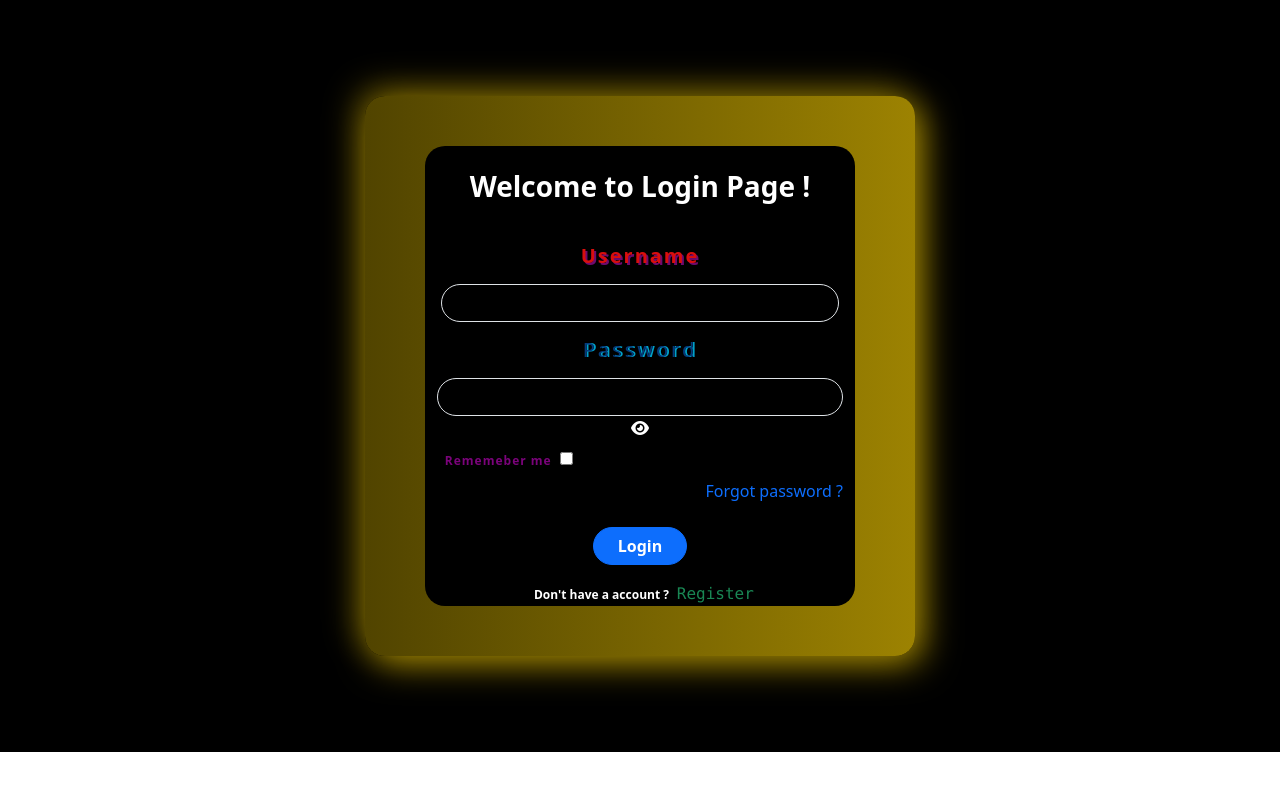
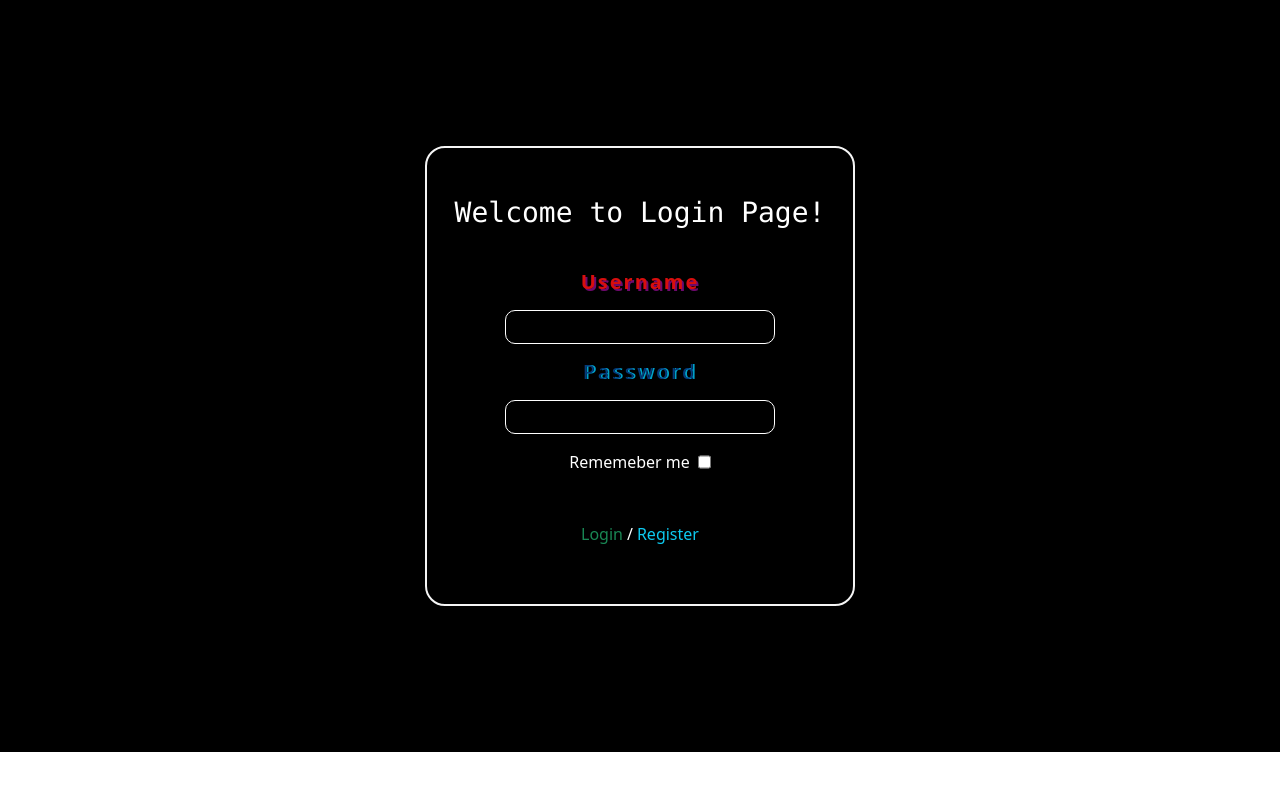
Before and after one commit to dhaya-prohat/Login, a plain HTML site: page index.html in a window 1280 px wide. Drawn offline with nearby package versions, Linux system fonts and the light colour scheme.

Commit message:
third  Updated Login page

```diff
--- a/index.html
+++ b/index.html
@@ -1,15 +1,17 @@
 <!DOCTYPE html>
 <html lang="en">
+
 <head>
     <meta charset="UTF-8">
     <meta name="viewport" content="width=device-width, initial-scale=1.0">
     <title>Login Page</title>
-    <link href="https://cdn.jsdelivr.net/npm/bootstrap@5.3.3/dist/css/bootstrap.min.css" rel="stylesheet" integrity="sha384-QWTKZyjpPEjISv5WaRU9OFeRpok6YctnYmDr5pNlyT2bRjXh0JMhjY6hW+ALEwIH" crossorigin="anonymous">
+    <link href="https://cdn.jsdelivr.net/npm/bootstrap@5.3.3/dist/css/bootstrap.min.css" rel="stylesheet"
+        integrity="sha384-QWTKZyjpPEjISv5WaRU9OFeRpok6YctnYmDr5pNlyT2bRjXh0JMhjY6hW+ALEwIH" crossorigin="anonymous">
     <link rel="stylesheet" href="https://cdnjs.cloudflare.com/ajax/libs/font-awesome/6.0.0-beta3/css/all.min.css">
     <style>
-        .bg-yellow {
+        /* .bg-yellow {
             background: linear-gradient(270deg, rgba(192, 160, 2, 0.817), rgb(81, 68, 0));
-        }
+        } */
 
         .box {
             height: 560px;
@@ -19,18 +21,19 @@
             border-radius: 20px;
         }
 
-        @media screen and (min-width: 440px) {
+        /* @media screen and (min-width: 440px) {
             .box {
                 box-shadow: 8px 8px 35px rgba(192, 160, 2, 0.817), -8px -8px 35px rgb(81, 68, 0);
                 transition: all 0.5s ease;
             }
-        }
+        } */
 
         .innerbox {
             height: 460px;
             width: 430px;
             margin: 50px;
             margin-left: 60px;
+            border: 2px solid whitesmoke;
             border-radius: 20px;
             background-color: black;
         }
@@ -52,14 +55,23 @@
                 margin-right: 10px;
                 border-radius: 20px;
                 background-color: black;
-                box-shadow: 0px 0px 20px rgba(192, 160, 2, 0.817), 0px 0px 20px rgb(81, 68, 0);
+                /* box-shadow: 0px 0px 20px rgba(192, 160, 2, 0.817), 0px 0px 20px rgb(81, 68, 0); */
                 transition: all 0.5s ease;
             }
         }
 
         .custom-input {
+            width: 270px;
+            height: 30px;
+            font-size: 15px;
+            border: 1px solid white;
             background-color: black !important;
             color: white !important;
+            border-radius: 10px;
+        }
+
+        .custom-input:focus {
+            outline: none;
         }
 
         .font-shadow {
@@ -68,10 +80,12 @@
             text-shadow: 2px 2px rgb(110, 10, 110);
             font-weight: bold;
         }
+
         .text-blue {
             color: rgb(123, 3, 123);
             letter-spacing: 1px;
         }
+
         .font-shadow1 {
             color: rgb(5, 57, 121);
             letter-spacing: 3px;
@@ -99,26 +113,31 @@
                 <div" class=" box  bg-yellow text-white">
                     <div class="innerbox container-fluid text-center ">
                         <div class="row ">
-                            <h3 class="col-12 my-4 fw-bold">Welcome to Login Page !</h3>
+                            <h3 class="col-12 my-4  mt-5 font-monospace">Welcome to Login Page!</h3>
                             <form class="" action="">
-                            <div class=" mt-3 mb-3 "><h5 class="font-shadow fs-5">Username</h5></div>
-                            <div class=" mx-1"><input class="form-control form-control-md custom-input rounded-5" type="email"></div>
-                            <div class=" my-3"> <h5 class="font-shadow1 fs-5">Password</h5></div>
-                            <div class=""><input class="form-control form-control-md custom-input rounded-5" type="password" required><i class="fa fa-eye"></i></div>
-                            <div class=" d-flex justify-content-start mt-2"><span class="badge text-blue ">Rememeber me<input class="ms-2" type="checkbox"></span></div>
-                            <div class=" d-flex justify-content-end mt-2"><a href="#" class="text-decoration-none">Forgot password ?</a></div>
-                            <div class="col-12 mt-4">
-                                <div class="d-flex justify-content-center"><button
-                                        class="btn btn-primary  rounded-5 fw-bold px-4" type="submit">Login</button>
+                                <div class=" mt-3 mb-3 ">
+                                    <h5 class="font-shadow fs-5">Username</h5>
                                 </div>
-                            </div>
-                            <div class="mt-3 mb-2"><span class="badge">Don't have a account ?</span><a class="text-success text-decoration-none font-monospace " href="#">Register</a>
-                            </div>
-                            </form>
+                                <div class=" mx-1"><input class="custom-input p-3" type="email"></div>
+                                <div class=" my-3">
+                                    <h5 class="font-shadow1 fs-5">Password</h5>
+                                </div>
+                                <div class=""><input class="custom-input p-3" type="password" required></div>
+                                <div class=" d-flex justify-content-center mt-3 ">Rememeber me<input class="ms-2"
+                                        type="checkbox"></div>
+                                <div class="col-12 mt-5">
+                                    <div class="d-flex justify-content-center mt-3">
+                                        <a class="text-decoration-none text-success me-1" href="#">Login</a>/
+                                        <a class="text-decoration-none text-info ms-1" href="#">Register</a>
+                                    </div>
+                                </div>
+                                <!-- <div class=" d-flex justify-content-end mt-2"><a href="#" class="text-decoration-none">Forgot password ?</a></div> -->
                         </div>
+                        </form>
                     </div>
             </div>
         </div>
+    </div>
     </div>
     </div>
     <script src="https://cdn.jsdelivr.net/npm/bootstrap@5.3.3/dist/js/bootstrap.bundle.min.js"
```
